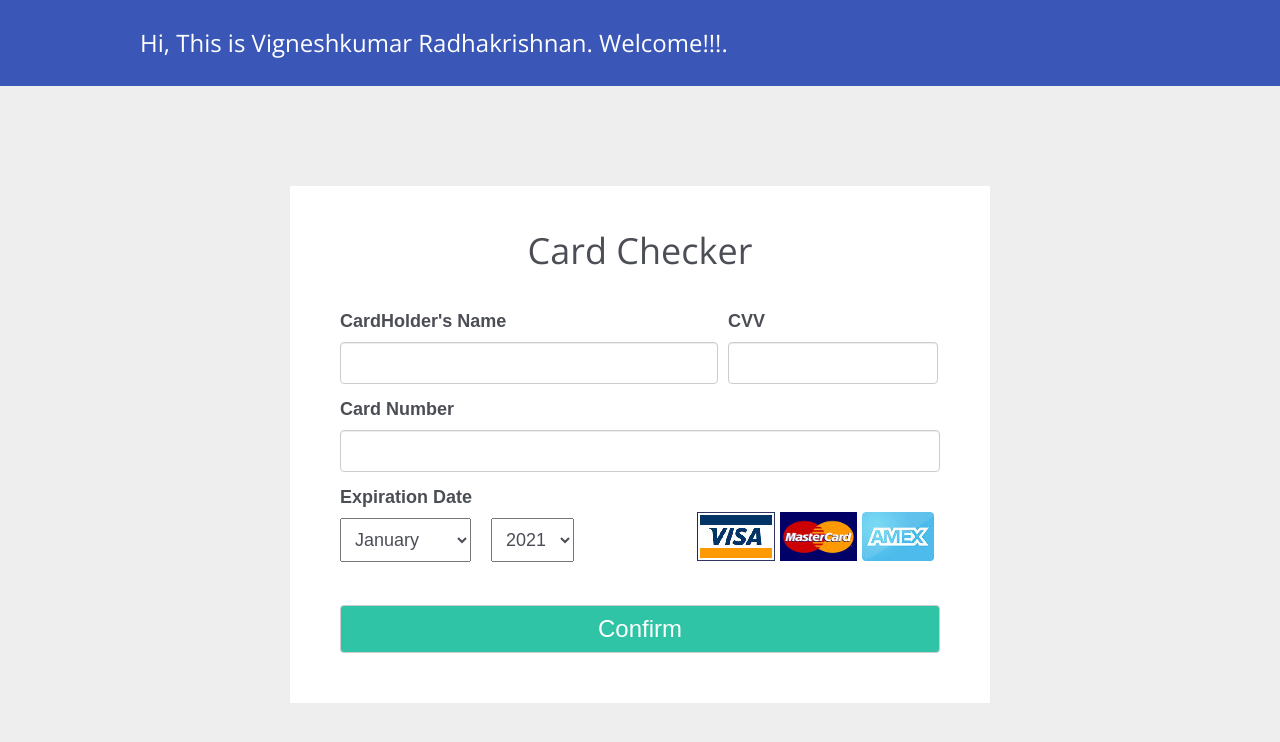
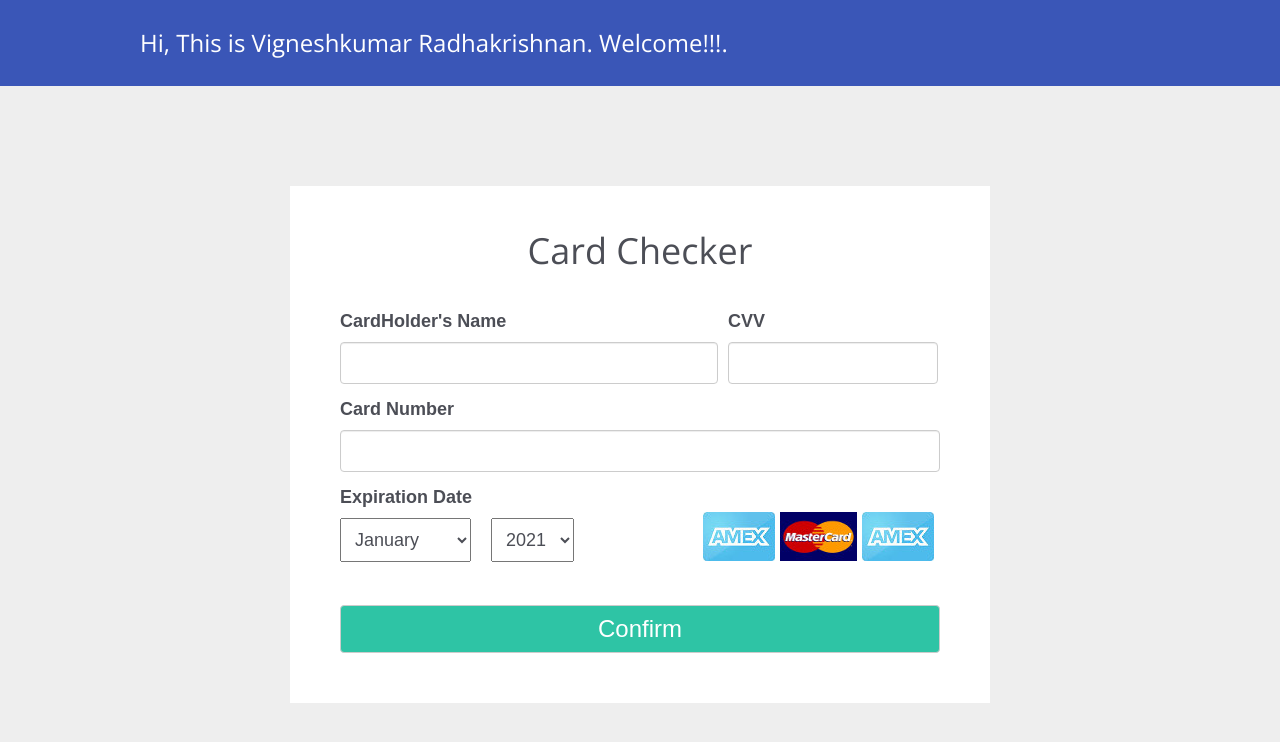
Before and after one commit to vigneshkumar28/ValidatingCardNumberAndCVV, a plain HTML site: page index.html in a window 1280 px wide. Drawn offline with nearby package versions, Linux system fonts and the light colour scheme.

Commit message:
Update index.html

```diff
--- a/index.html
+++ b/index.html
@@ -68,9 +68,9 @@
                         </select>
                     </div>
                     <div class="form-group" id="credit_cards">
-                        <img src="https://github.com/vigneshkumar28/ValidatingCardNumberAndCVV/blob/gh-pages/images/visa.jpg" id="visa">
-                        <img src="https://github.com/vigneshkumar28/ValidatingCardNumberAndCVV/blob/gh-pages/images/mastercard.jpg" id="mastercard">
-                        <img src="https://github.com/vigneshkumar28/ValidatingCardNumberAndCVV/blob/gh-pages/images/amex.jpg" id="amex">
+                        <img src="https://github.com/vigneshkumar28/ValidatingCardNumberAndCVV/blob/gh-pages/images/amex.jpg?raw=true" id="visa">
+                        <img src="https://github.com/vigneshkumar28/ValidatingCardNumberAndCVV/blob/gh-pages/images/mastercard.jpg?raw=true" id="mastercard">
+                        <img src="https://github.com/vigneshkumar28/ValidatingCardNumberAndCVV/blob/gh-pages/images/amex.jpg?raw=true" id="amex">
                     </div>
                     <div class="form-group" id="pay-now">
                         <button type="submit" class="btn btn-default" id="confirm-purchase">Confirm</button>
```
